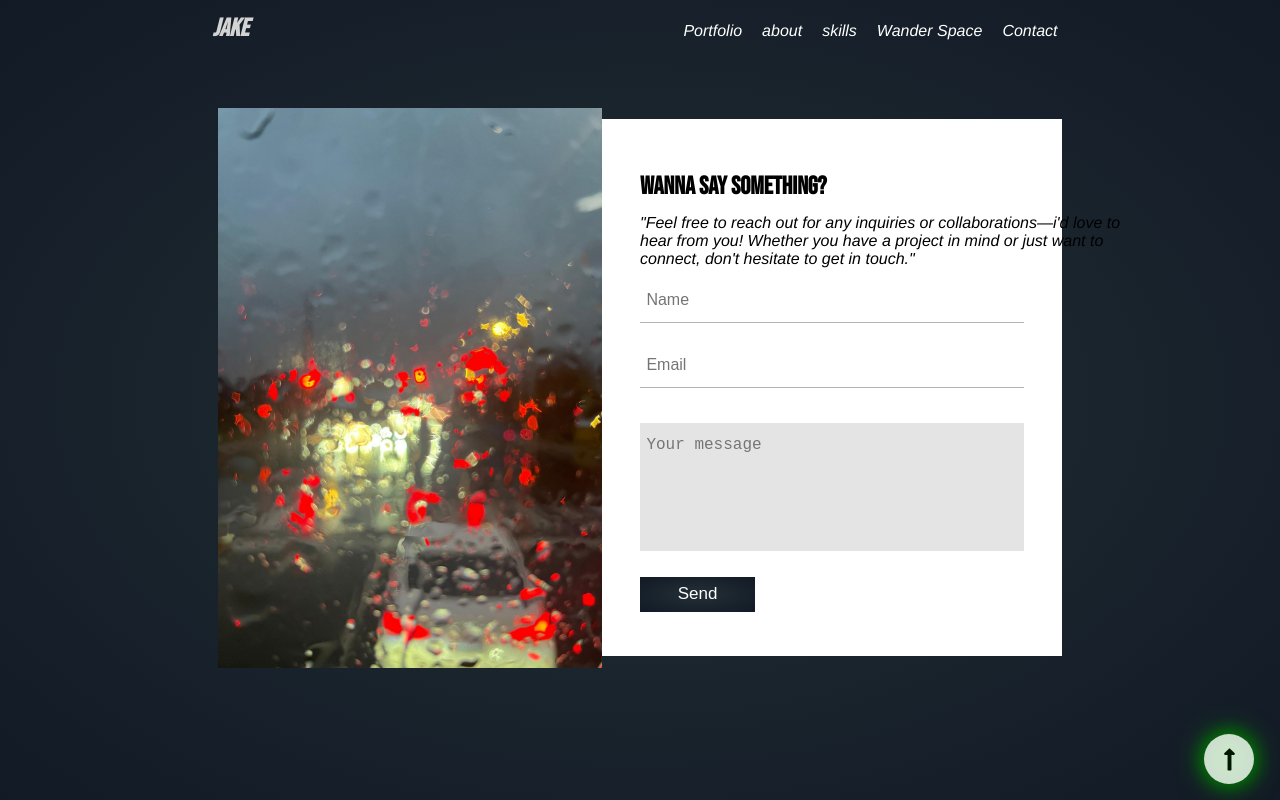
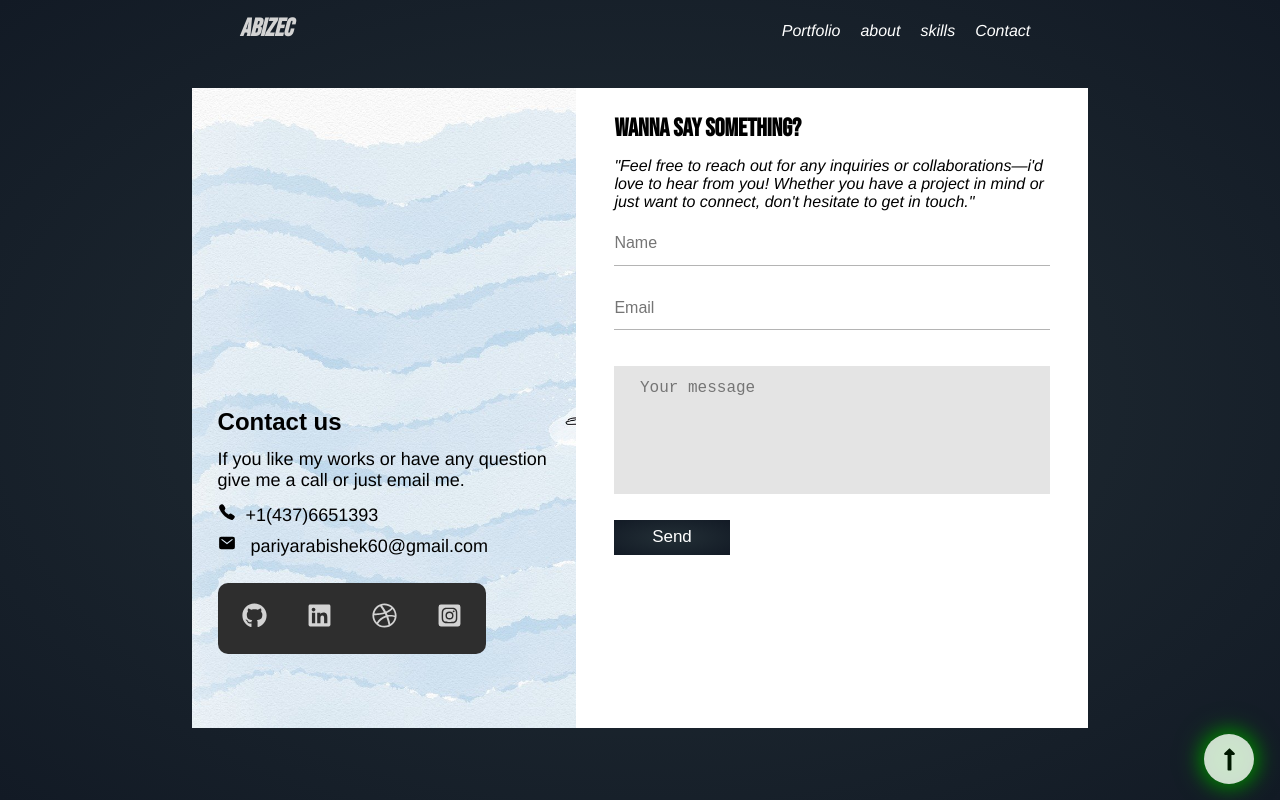
Before and after one commit to abizec-p/portfolio, a React (Vite) app: page /contactform in a window 1280 px wide. Built offline with nearby package versions, Linux system fonts and the light colour scheme.

Commit message:
fixes 01.07.2026

```diff
--- a/src/components/Navigation.jsx
+++ b/src/components/Navigation.jsx
@@ -28,7 +28,7 @@ export default function Navigation() {
       <div className="nav-bar">
         <div className="logo">
           <Link to="/">
-            <h1>JAKE</h1>
+            <h1>Abizec</h1>
           </Link>
           <span className="home-icon">
             <button
@@ -67,11 +67,7 @@ export default function Navigation() {
                   skills
                 </Link>
               </li>
-              <li>
-                <Link to="/blog" onClick={toggleClass}>
-                  Wander Space
-                </Link>
-              </li>
+
               <li>
                 <Link to="/contactform" onClick={toggleClass}>
                   Contact
--- a/src/components/contactform.css
+++ b/src/components/contactform.css
@@ -7,49 +7,86 @@
  display: flex;
  justify-content: center;
  align-items: center;
+ height: 75vh;
 
 }
 .contact-image {
-    background-image: url(../assets/images/contactimg.jpg);
-    height: 70dvh;
+    background-image: url(../assets/images/bg-contact.jpg);
+    height: 80vh;
     width: 30dvw;
     background-size: cover;
     background-repeat: no-repeat;
+
+}
+.contact-image span{
+padding-right: 10px;
+}
+.contact-image h1{
+    padding: 0vw 2vw;
+    margin-top: 40vh;
+    font-family: Arial, Helvetica, sans-serif;
+}
+.contact-image h3{
+    margin-left: 2vw;
+    margin-bottom: 1vh;
+    font-weight: 500;
+    font-family:  Helvetica, sans-serif;
+    font-size: 18px;
+}
+.contact-image p{
+    margin-left: 2vw;
+    padding: 1vw 0;
+    font-size: 18px;
+
+
+}
+.contact-social{
+    color: black;
+    background-color: #2e2e2e;
+    width:70%;
+    margin-left: 2vw;
+    border-radius: 10px;
+    margin-top: 2vw;
+}
+.form-part-contact{
 
 }
 .contact-form{
     background-color: white;
     display: flex;
     flex-direction: column;
-    width: 30dvw;
-    padding: 3dvw;
-    height: 57.5dvh;
+    width: 40dvw;
+    height: 80vh;
 
 }
 .contact-form h1{
     font-size: 25px;
-    padding: 1dvw 0;
+    padding: 1dvw 3vw;
+    padding-top: 2vw;
+}
+.contact-form p{
+    padding: 0vw 3vw;
 }
 .contact-form input{
-    padding: 1dvw 0.5dvw;
+    padding: 1dvw 0vw;
     outline: none;
     border: none;
     font-size: 16px;
     border-bottom: 1px solid rgb(180, 180, 180);
 
-        margin: 10px 0;
+        margin: 10px 3vw;
 
 }
 
 .contact-form textarea{
     font-size: 16px;
-    padding: 1dvw 0.5dvw;
+    padding: 1dvw 2vw;
     border: none;
     outline: none   ;
     height: 8dvw;
     resize: none;
     background-color:rgb(228, 228, 228) ;
-    margin: 2dvw 0;
+    margin: 2dvw 3vw;
 }
 
 .send-button{
@@ -59,7 +96,11 @@
     color: white;
     font-size: 17px;
     border: none;
+    margin: 0 3vw;
 }
+
+
+
 
 
 @media (max-width:999px) {
--- a/src/components/contactform.jsx
+++ b/src/components/contactform.jsx
@@ -2,6 +2,9 @@ import "./contactform.css";
 import Navigation from "./Navigation";
 import emailjs from "@emailjs/browser";
 import { useRef, useState } from "react";
+import SocialMedia from "./socialmedia";
+import { IoCall,IoMail } from "react-icons/io5";
+
 
 export default function ContactForm() {
   const form = useRef();
@@ -30,8 +33,18 @@ export default function ContactForm() {
     <section className="contact-form-section">
       <Navigation />
       <div className="contact-container">
-        <div className="contact-image"></div>
-        <div>
+        <div className="contact-image">
+          <h1>Contact us</h1>
+          <p>If you like my works or have any question give me a call or just email me.</p>
+          <h3><span><IoCall/></span>+1(437)6651393 </h3>
+
+          <h3><span><IoMail/></span> pariyarabishek60@gmail.com</h3>
+          <div className="contact-social">
+          <SocialMedia/>
+</div>
+
+        </div>
+        <div className="form-part-contact">
           <form ref={form} onSubmit={sendEmail} className="contact-form">
             <h1>Wanna say something?</h1>
             <div className="contactHeading">
--- a/src/components/hero.css
+++ b/src/components/hero.css
@@ -32,11 +32,12 @@
 .hireMe-button {
   background-color: green;
   border: none;
-  padding: 5px 20px;
+  padding: 10px 20px;
   color: white;
-  font-size: 16px;
+  font-size: 20px;
   border-radius: 10px;
-  margin: 10px 0px;
+  margin:30px 0 20px 0px;
+
   align-self: center;
   text-align: center;
 }
--- a/src/components/hero.jsx
+++ b/src/components/hero.jsx
@@ -19,7 +19,7 @@ export default function Hero() {
         </div>
         <div className="hire-me-button-div">
           <button className="hireMe-button">
-            <a href="#contactID">Contact me</a>
+            <Link to="/contactForm">Contact me</Link>
           </button>
          </div>
          <div>
--- a/src/components/skills.css
+++ b/src/components/skills.css
@@ -13,8 +13,7 @@
 
 }
 .skillsText h1{
-    text-align: center;
-    margin: 10dvh 0;
+    margin: 10vh 25vw;
     padding: 20px 0;
     font-size: 35px;
     color: white;
@@ -35,14 +34,15 @@ justify-content: center;
 align-items: center;
 }
 .skillsCard{
-    width: 25dvw;
+    width: 60dvw;
 }
-
+.heading-top{
+    padding: 10vh 0;
+    color: whitesmoke;
+}
 .skillsContainerHeading h1{
-    background: var(--primary-gradient);
     padding: 10px 20px;
     color: white;
-    text-align: center;
     border-radius: 15px;
 }
 .skillsContainerList div{
@@ -63,6 +63,23 @@ align-items: center;
 }
 .skillsContainer div{
     padding: 20px 20px;
+}
+
+.skill-list{
+    margin: 0 21vw;
+        margin-top: 10vh;
+
+
+}
+.skill-list h1{
+    color: whitesmoke;
+    padding: 10px 0;
+}
+.skill-list li{
+    margin-left: 2vw;
+    color: whitesmoke;
+    padding: 10px 0;
+
 }
 
 @media (max-width:999px) {
--- a/src/components/skills.jsx
+++ b/src/components/skills.jsx
@@ -1,5 +1,5 @@
 import "./skills.css";
-import html5 from '../assets/icons/html5.png'
+import html5 from "../assets/icons/html5.png";
 import css3 from "../assets/icons/css3.png";
 import reactJS from "../assets/icons/react.png";
 import js from "../assets/icons/js.png";
@@ -13,27 +13,6 @@ import Contact from "./contact";
 
 function skills() {
   const skillItems = [
-    {
-      title: "Web development",
-      skillSet: [
-        {
-          itemName: "Html5",
-          image: html5,
-        },
-        {
-          itemName: "CSS3",
-          image: css3,
-        },
-        {
-          itemName: "ReactJs",
-          image: reactJS,
-        },
-        {
-          itemName: "Javascript",
-          image: js,
-        },
-      ],
-    },
     {
       title: "Graphics designing",
       skillSet: [
@@ -59,19 +38,65 @@ function skills() {
         },
       ],
     },
+    {
+      title: "Web development",
+      skillSet: [
+        {
+          itemName: "Html5",
+          image: html5,
+        },
+        {
+          itemName: "CSS3",
+          image: css3,
+        },
+        {
+          itemName: "ReactJs",
+          image: reactJS,
+        },
+        {
+          itemName: "Javascript",
+          image: js,
+        },
+      ],
+    },
   ];
 
   return (
     <section id="skillsID" className="skillsSection">
       <Navigation />
       <div className="skillsText">
-        <h1>What I am actually good at?</h1>
+      </div>
+      <div className="skill-list">
+        <h1>Core Design Skills</h1>
+        <ul>
+          <li>
+            <strong>Typography</strong> – font pairing, hierarchy, spacing, and
+            readability
+          </li>
+          <li>
+            <strong>Color theory</strong> – contrast, mood, and accessibility
+          </li>
+          <li>
+            <strong>Layout & composition</strong> – grids, alignment, balance,
+            and white space
+          </li>
+          <li>
+            <strong>Visual hierarchy</strong> – guiding the viewer’s eye through
+            design
+          </li>
+          <li>
+            <strong>Brand consistency</strong> – using logos, colors, and styles
+            correctly
+          </li>
+        </ul>
       </div>
       <div className="skillsMainBody">
+        <h1 className="heading-top">Software & Technical Skills</h1>
         {skillItems.map((item, index) => (
           <div className="skillsCard" key={index}>
             <div className="skillsContainerHeading" key={index}>
               <h1>{item.title}</h1>
+
               <div className="skillsContainer">
                 {item.skillSet.map((data, i) => (
                   <div className="skillsContainerList" key={i}>
```
Also changed, not shown: src/assets/images/bg-contact.jpg (added).
